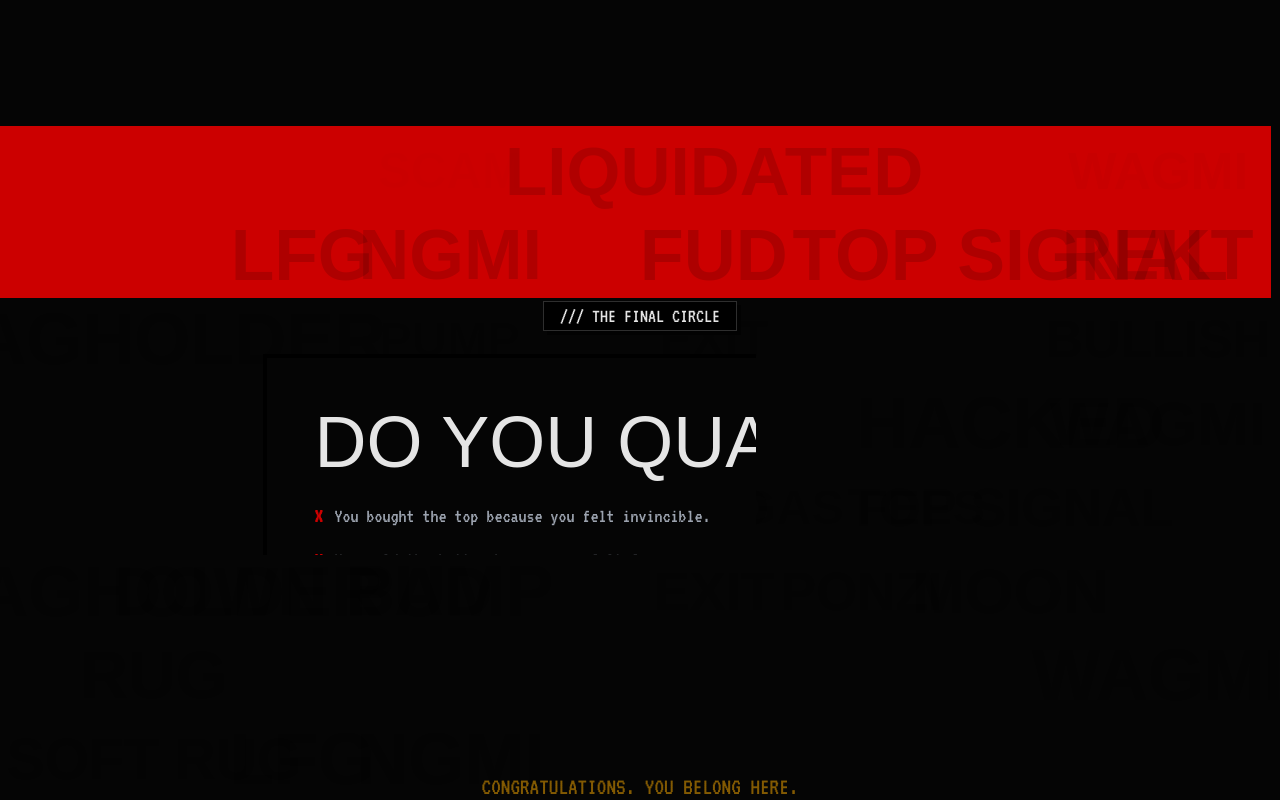
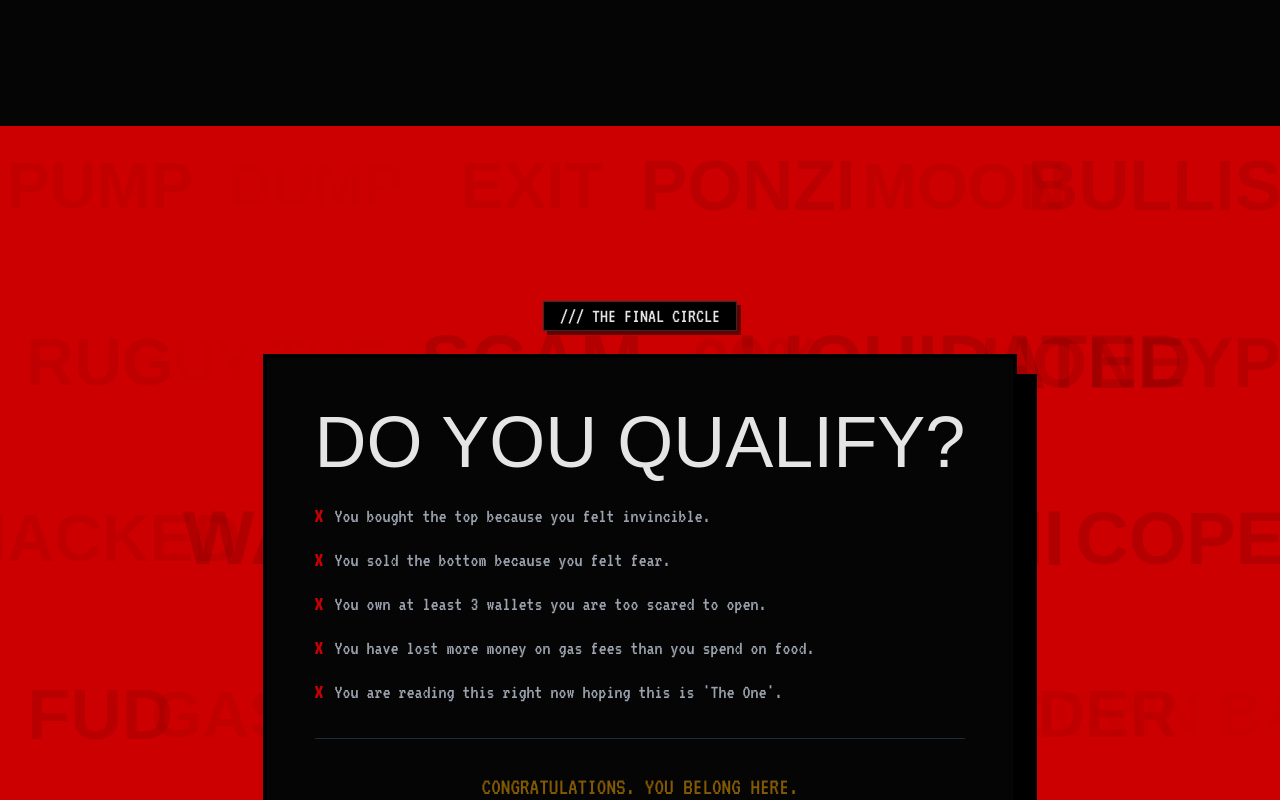
Before and after one commit to Pluviophile84/HELLCOIN, a Next.js app: page / in a window 1280 px wide. Shown: the part 7100-7900 px from the top of the page. Built offline with nearby package versions, Linux system fonts and the light colour scheme; a web font is replaced by a local one.

Commit message:
Update ThePit.tsx

```diff
--- a/components/sections/ThePit.tsx
+++ b/components/sections/ThePit.tsx
@@ -9,8 +9,8 @@ const PTSD_WORDS_SOURCE = [
   "PUMP", "DUMP", "EXIT", "PONZI", "MOON", "BULLISH"
 ];
 
-// 5x List for maximum density
-const PTSD_WORDS = [...PTSD_WORDS_SOURCE, ...PTSD_WORDS_SOURCE, ...PTSD_WORDS_SOURCE, ...PTSD_WORDS_SOURCE, ...PTSD_WORDS_SOURCE];
+// 3x List to ensure coverage without overcrowding
+const PTSD_WORDS = [...PTSD_WORDS_SOURCE, ...PTSD_WORDS_SOURCE, ...PTSD_WORDS_SOURCE];
 
 export const ThePit = () => {
   return (
@@ -19,38 +19,38 @@ export const ThePit = () => {
       {/* --- BACKGROUND CONTAINER --- */}
       <div className="absolute inset-0 z-0 overflow-hidden">
 
-        {/* --- THE BRICK WALL GRID --- */}
-        {/* MOBILE: w-[120%] -left-[10%] (Zooms in slightly to crop edges)
-            DESKTOP: w-full left-0 (Fits perfectly)
+        {/* --- STRICT GRID SYSTEM (NO OVERLAP) --- */}
+        {/* MOBILE:
+            - grid-cols-3: 3 Words per row.
+            - w-[140%] -left-[20%]: Zooms in, cropping the edges so text stays BIG.
+
+            DESKTOP:
+            - grid-cols-6: 6 Words per row.
+            - w-full left-0: Fits perfectly inside the screen.
+
+            GAP: gap-8 ensures a safe zone between every word.
         */}
-        <div className="absolute top-0 h-full grid content-between p-4
-                        w-[120%] -left-[10%] grid-cols-4 gap-y-6 gap-x-0
-                        md:w-full md:left-0 md:grid-cols-8 md:px-12">
+        <div className="absolute top-0 h-full grid content-center p-4
+                        w-[140%] -left-[20%] grid-cols-3 gap-8
+                        md:w-full md:left-0 md:grid-cols-6 md:gap-12">
 
-          {PTSD_WORDS.map((word, i) => {
+          {PTSD_WORDS.map((word, i) => (
+            <div key={i} className="flex items-center justify-center w-full h-20 md:h-32">
+              <motion.div
+                // SIZING:
+                // Mobile: text-5xl (Big because of the zoom)
+                // Desktop: text-7xl (Huge but contained)
+                className="font-gothic font-bold text-black/30 whitespace-nowrap text-5xl md:text-7xl"
 
-            // --- BRICK WALL LOGIC ---
-            // We stagger every even row to create the "Brick Wall" look
-            // distinct from vertical columns
-            const cols = 4; // Calculation based on mobile cols
-            const currentRow = Math.floor(i / cols);
-            const isEvenRow = currentRow % 2 === 0;
-
-            // Shift even rows to the right
-            const staggerClass = isEvenRow ? "translate-x-12 md:translate-x-8" : "";
-
-            return (
-              <div key={i} className={`flex items-center justify-center w-full ${staggerClass}`}>
-                <motion.div
-                  className="font-gothic font-bold text-black/30 whitespace-nowrap text-5xl md:text-6xl"
-
+                // ANIMATION: Fade in/out + Scale
                 animate={{
                   opacity: [0, 0.5, 0],
-                    scale: [0.8, 1.2, 0.8],
+                  scale: [0.8, 1.1, 0.8],
                 }}
 
+                // TIMING:
                 transition={{
-                    duration: 3 + Math.random() * 4,
+                  duration: 4 + Math.random() * 4,
                   repeat: Infinity,
                   delay: Math.random() * 5,
                   ease: "easeInOut",
@@ -59,22 +59,21 @@ export const ThePit = () => {
                 {word}
               </motion.div>
             </div>
-            );
-          })}
+          ))}
         </div>
       </div>
 
       {/* --- FOREGROUND: CONTENT --- */}
       <div className="relative z-10 flex flex-col items-center">
 
-        {/* NEW: Floating Chapter Marker */}
+        {/* Floating Chapter Marker */}
         <div className="mb-6">
            <span className="bg-black text-hell-white font-terminal text-xl px-4 py-1 border border-hell-white/20 shadow-[4px_4px_0px_rgba(0,0,0,0.5)]">
              /// THE FINAL CIRCLE
            </span>
         </div>
 
-        {/* Main Content Box */}
+        {/* Content Box */}
         <div className="bg-hell-black border-4 border-black p-8 md:p-12 max-w-3xl mx-4 shadow-[20px_20px_0px_#000]">
           <h2 className="font-gothic text-5xl md:text-7xl text-hell-white mb-6 text-center">
             DO YOU QUALIFY?
```
Lines whose indentation alone changed are shown as unchanged.
